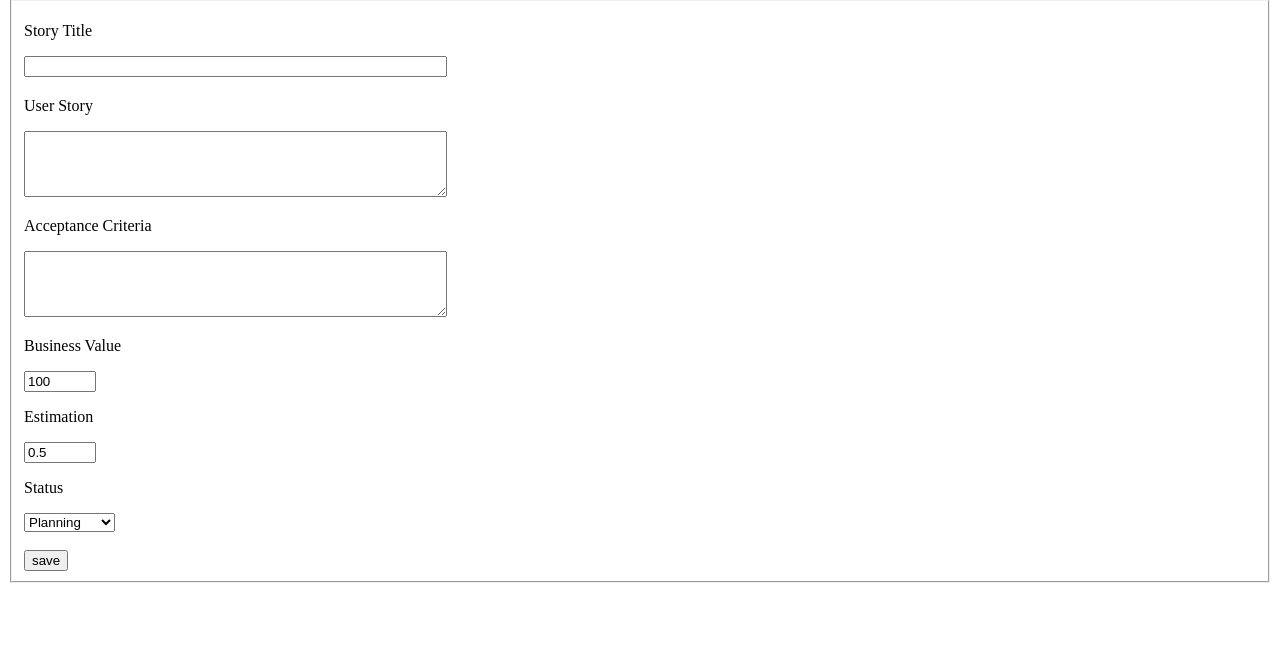
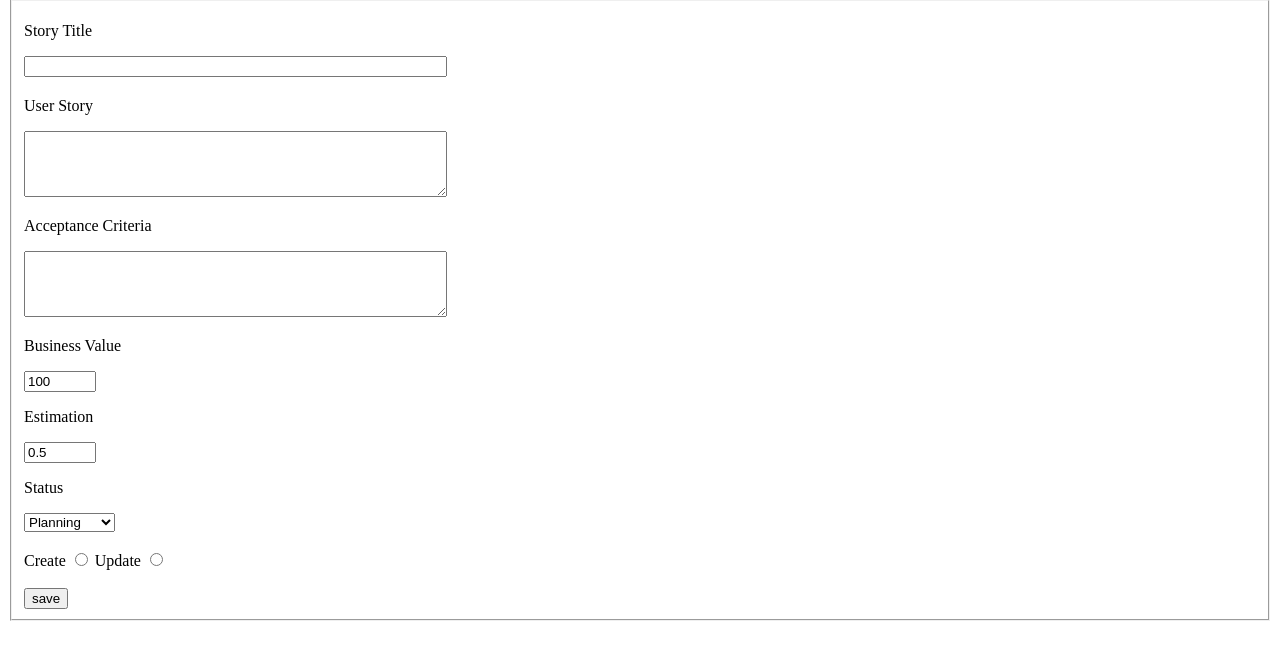
Before and after one commit to CodecoolBP20161/user-story-manager-cickib, a Python web app: template templates/form.html in a window 1280 px wide. Shown: the part 81-741 px from the top of the page. Run offline with Jinja, Linux system fonts and the light colour scheme; the template is opened without the code that fills it, so the values that code supplies are empty.

Commit message:
adds new user stories, when all fields have values, form template updated with create/update options

```diff
--- a/templates/form.html
+++ b/templates/form.html
@@ -28,6 +28,12 @@
                             </select>
                     <br>
                     <br>
+                    <label for="create">Create</label>
+                        <input type="radio" name="logic" id="create" value="create">
+                    <label for="update">Update</label>
+                        <input type="radio" name="logic" id="update" value="update">
+                    <br>
+                    <br>
                     <input type="submit" value="save">
                 </fieldset>
                 </form>
```
Also changed, not shown: app.py (+13 -0 lines).
